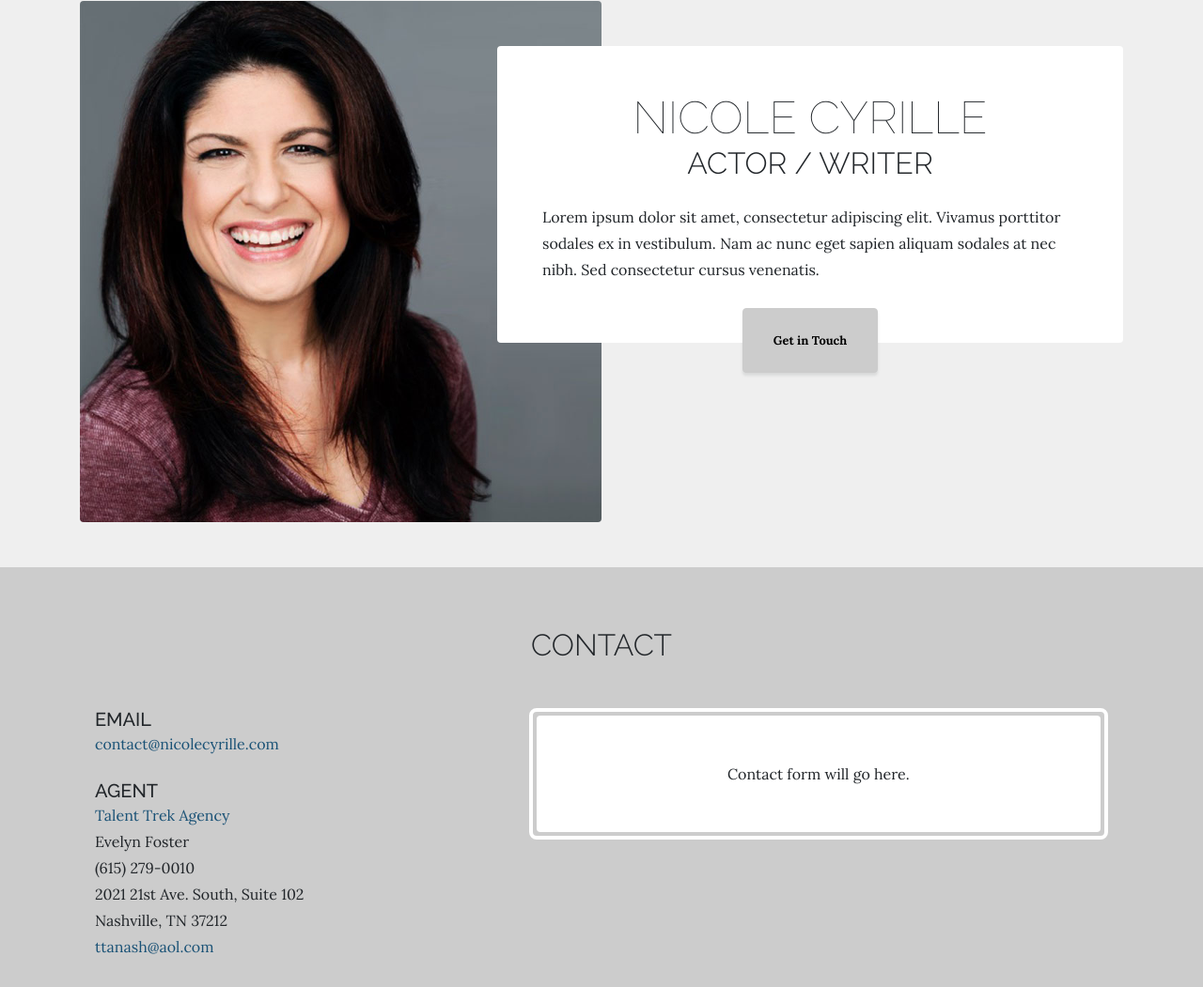
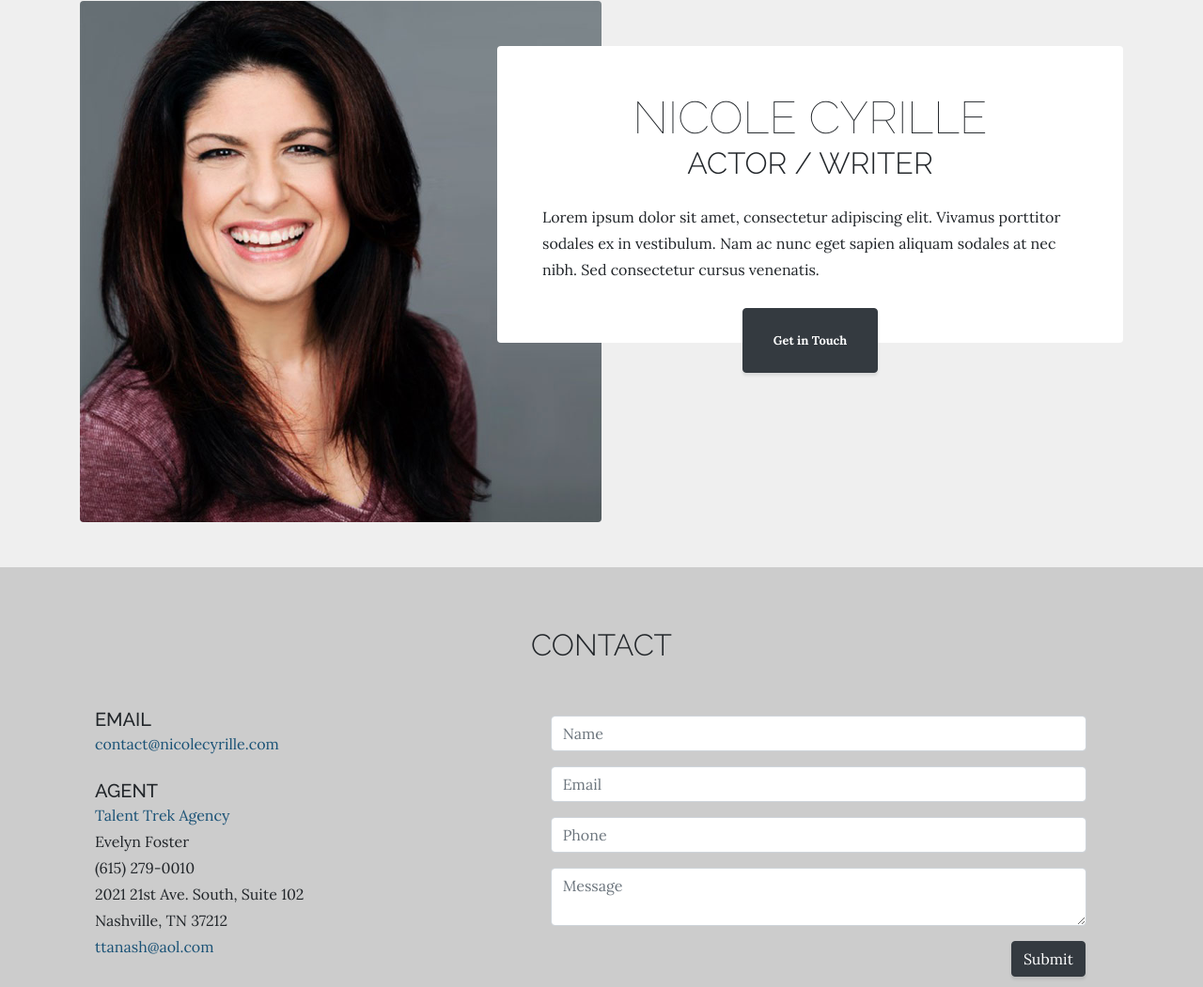
Before and after one commit to jillianannette/Nicole-Cyrille, a website: page index.html in a window 1280 px wide. Shown: the part 135-1186 px from the top of the page at 94% size. Drawn offline with Linux system fonts and the light colour scheme.

Commit message:
Contact Form

```diff
--- a/css/main.css
+++ b/css/main.css
@@ -30,18 +30,6 @@ body {
     font-weight: 300;
 }
 
-.btn-primary {
-    background-color: #ccc;
-    border-color: #ccc;
-    color: #000;
-}
-
-.btn-primary:hover {
-	background-color: #1A5276;
-    border-color: #1A5276;
-    color: #fff;
-}
-
 .cta {
     background-color: #ccc;
     margin-bottom: 0;
@@ -50,11 +38,12 @@ body {
 }
 
 .cta .cta-inner {
-    background-color: #fff;
+    background-color: transparent;
+    padding: 0;
 }
 
 .cta .cta-inner:before {
-    border: .25rem solid #fff;
+    border: none;
 }
 
 a {
--- a/index.html
+++ b/index.html
@@ -54,7 +54,7 @@
             <p class="mb-3">Lorem ipsum dolor sit amet, consectetur adipiscing elit. Vivamus porttitor sodales ex in vestibulum. Nam ac nunc eget sapien aliquam sodales at nec nibh. Sed consectetur cursus venenatis.
             </p>
             <div class="intro-button text-center mx-auto">
-              <a class="btn btn-primary btn-xl" href="#contact">Get in Touch</a>
+              <a class="btn btn-dark btn-xl" href="#contact">Get in Touch</a>
             </div>
           </div>
         </div>
@@ -86,8 +86,30 @@
             </div>
           </div>
           <div class="col-xl-7">
-            <div class="cta-inner text-center rounded">
-              <p class="mb-0">Contact form will go here.</p>
+            <div class="cta-inner text-right rounded">
+              <div class="mb-0">
+                <form class="jotform-form" action="http://submit.jotform.us/submit/80497304207152/" method="post" name="form_80497304207152" id="80497304207152" accept-charset="utf-8">
+                  <input type="hidden" name="formID" value="80497304207152" />
+                  <div id="id_7" class="form-group col-sm-12">
+                      <input id="input_7" name="q7_name" type="text" class="form-control" placeholder="Name" required>
+                  </div>
+                  <div id="id_4" class="form-group col-sm-12">
+                      <input id="input_4" name="q4_email" type="email" class="form-control" placeholder="Email" required>
+                  </div>
+                  <div id="id_8" class="form-group col-md-12">
+                      <input id="input_8" name="q8_phone" type="text" class="form-control" placeholder="Phone">
+                  </div>
+                  <div id="id_6" class="col-md-12">
+                      <textarea id="input_6" name="q6_message" class="form-control" placeholder="Message" required></textarea>
+                  </div>
+
+                  <input id="id_2" type="submit" class="mt-3 mr-3 btn btn-dark btn-l" value="Submit">
+                  <input type="hidden" id="simple_spc" name="simple_spc" value="80497304207152" />
+                  <script type="text/javascript">
+                      document.getElementById("si" + "mple" + "_spc").value = "80497304207152-80497304207152";
+                  </script>
+                </form>
+              </div>
             </div>
           </div>
         </div>
```
